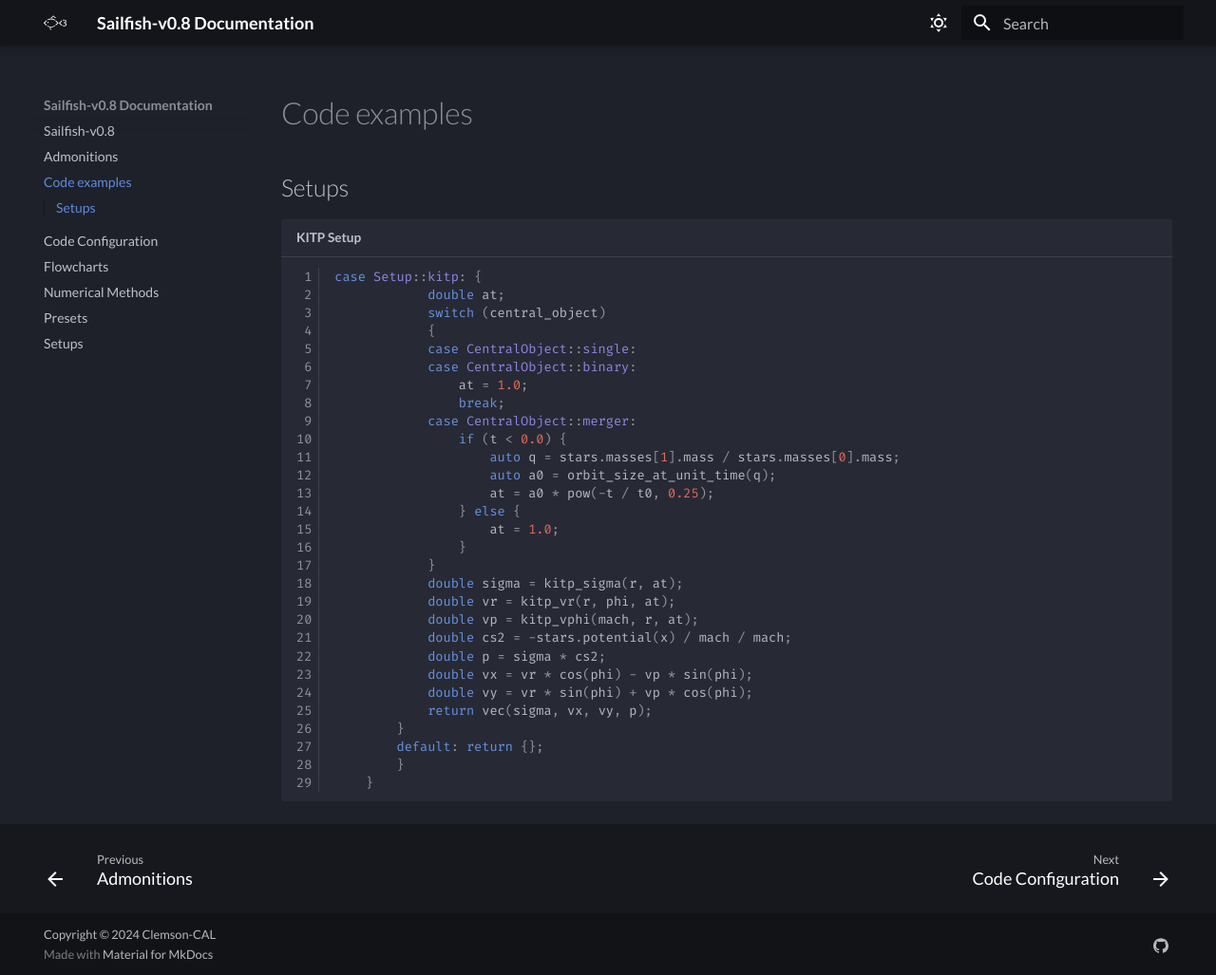
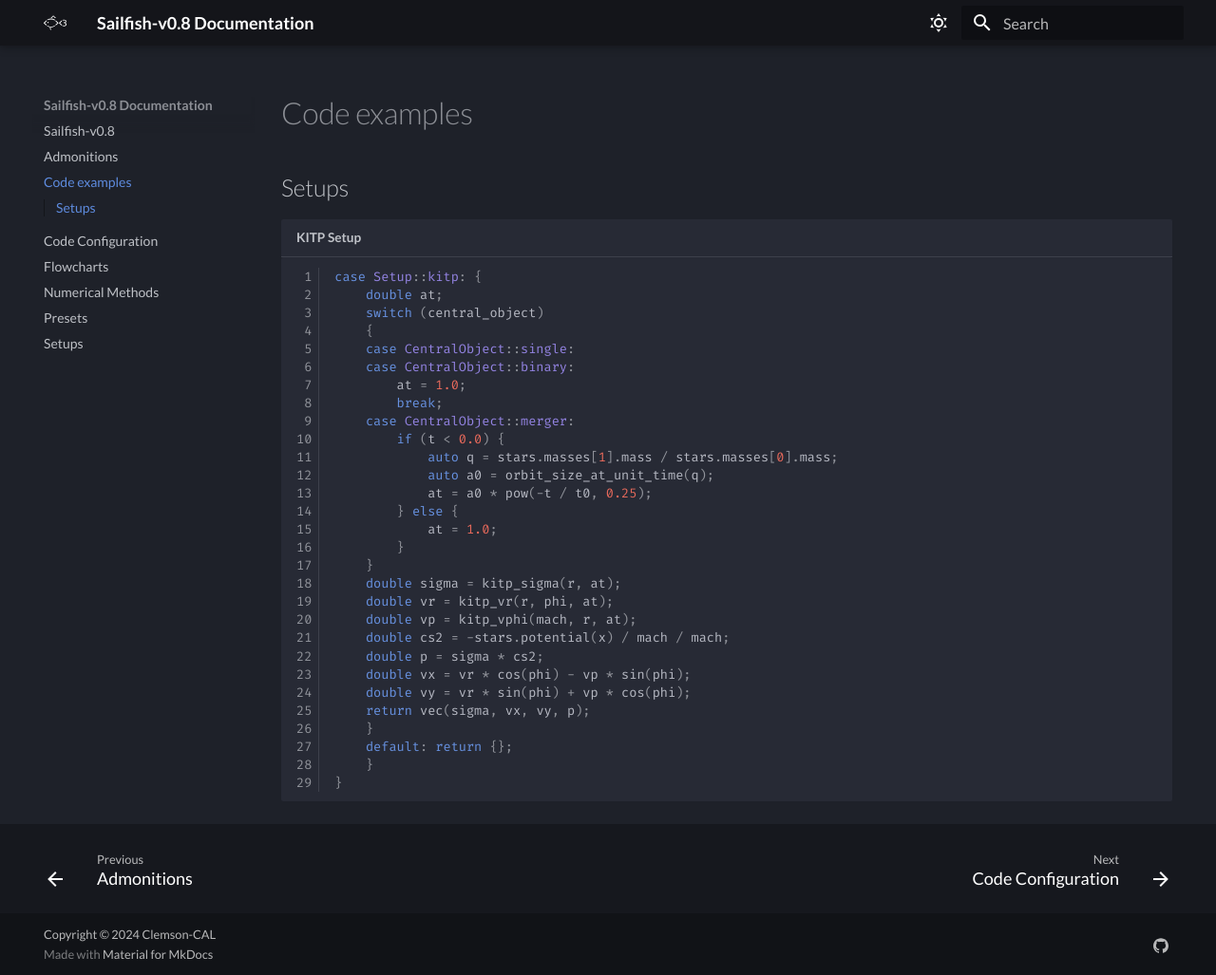
Before and after one commit to clemson-cal/sfdocs, an MkDocs documentation site: the page built from docs/code-examples.md, in a window 1280 px wide and 1027 px high. Shown: the whole window at 95% size. Built offline with MkDocs 1.6.1 and Material for MkDocs 9.7.7, drawn with Linux system fonts in a browser that asks for light colours.

````diff
--- a/docs/code-examples.md
+++ b/docs/code-examples.md
@@ -2,32 +2,32 @@
 
 ```cpp title="KITP Setup" linenums="1"
 case Setup::kitp: {
-            double at;
-            switch (central_object)
-            {
-            case CentralObject::single:
-            case CentralObject::binary:
-                at = 1.0;
-                break;
-            case CentralObject::merger:
-                if (t < 0.0) {
-                    auto q = stars.masses[1].mass / stars.masses[0].mass;
-                    auto a0 = orbit_size_at_unit_time(q);
-                    at = a0 * pow(-t / t0, 0.25);
-                } else {
-                    at = 1.0;
-                }
-            }
-            double sigma = kitp_sigma(r, at);
-            double vr = kitp_vr(r, phi, at);
-            double vp = kitp_vphi(mach, r, at);
-            double cs2 = -stars.potential(x) / mach / mach;
-            double p = sigma * cs2;
-            double vx = vr * cos(phi) - vp * sin(phi);
-            double vy = vr * sin(phi) + vp * cos(phi);
-            return vec(sigma, vx, vy, p);
-        }
-        default: return {};
+    double at;
+    switch (central_object)
+    {
+    case CentralObject::single:
+    case CentralObject::binary:
+        at = 1.0;
+        break;
+    case CentralObject::merger:
+        if (t < 0.0) {
+            auto q = stars.masses[1].mass / stars.masses[0].mass;
+            auto a0 = orbit_size_at_unit_time(q);
+            at = a0 * pow(-t / t0, 0.25);
+        } else {
+            at = 1.0;
         }
     }
+    double sigma = kitp_sigma(r, at);
+    double vr = kitp_vr(r, phi, at);
+    double vp = kitp_vphi(mach, r, at);
+    double cs2 = -stars.potential(x) / mach / mach;
+    double p = sigma * cs2;
+    double vx = vr * cos(phi) - vp * sin(phi);
+    double vy = vr * sin(phi) + vp * cos(phi);
+    return vec(sigma, vx, vy, p);
+    }
+    default: return {};
+    }
+}
 ```
````
Also changed, not shown: docs/presets.md (+4 -4 lines), docs/setups.md (+1 -1 lines).
